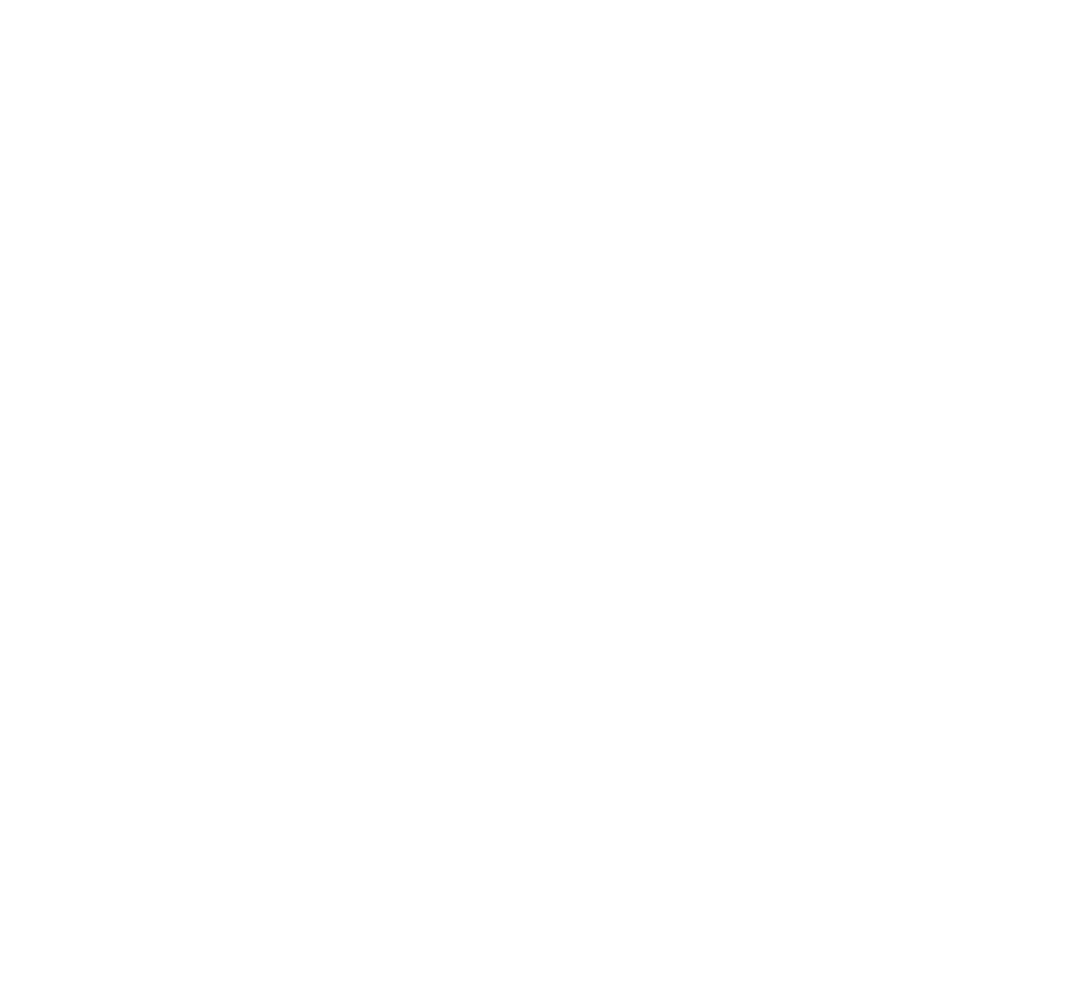
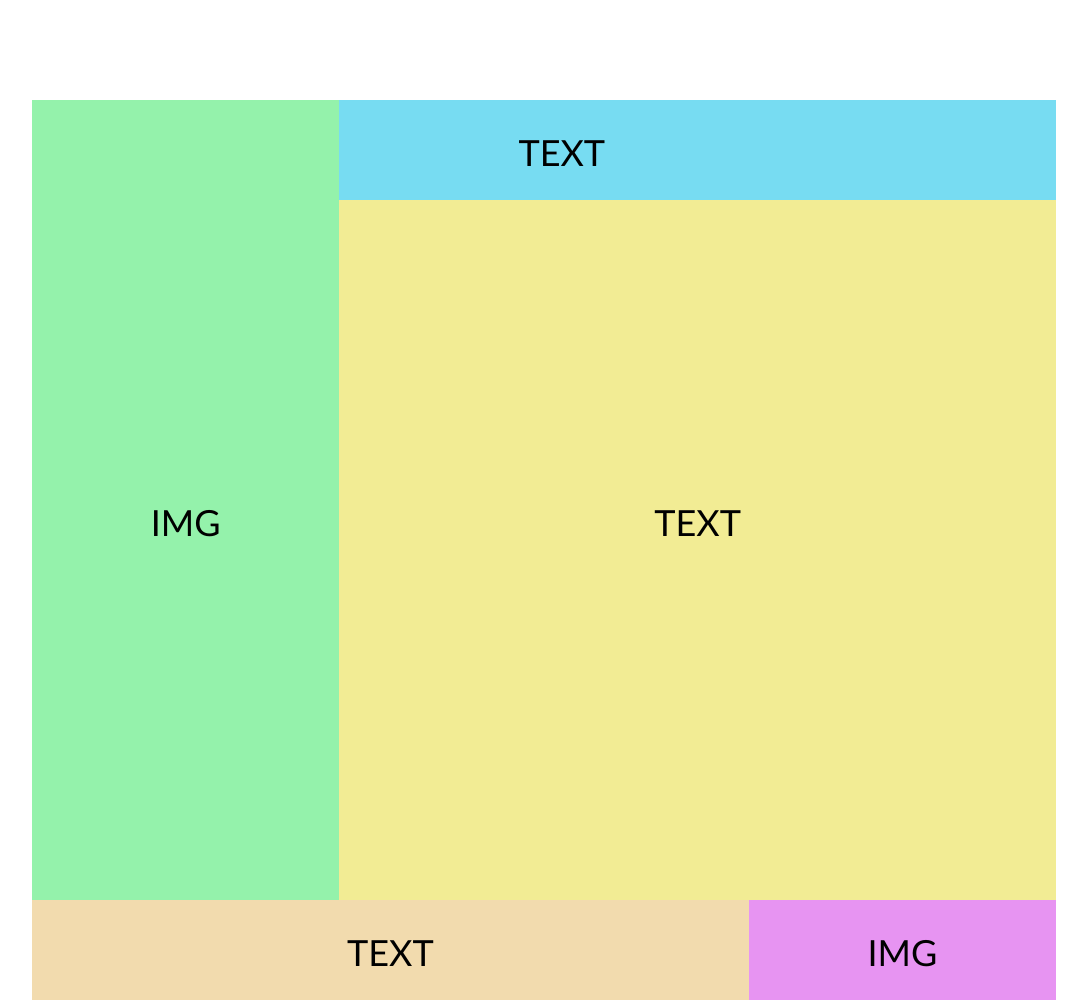
Before and after one commit to Vnyway/fe-lab3, a plain HTML site: page index.html in a window 1280 px wide. Shown: the whole page, without its empty margins (96-1183 px from the left). Before the commit the page ends 800 px from the top, so only its background shows below. Drawn offline with Linux system fonts and the light colour scheme.

Commit message:
Task 1: Styling template without display flex

```diff
--- a/index.html
+++ b/index.html
@@ -11,12 +11,12 @@
     <title>Лаб 3, завдання 1</title>
   </head>
   <body>
-    <div id="left"></div>
+    <div id="left">IMG</div>
     <div id="right">
-      <div id="header"></div>
-      <div id="content"></div>
+      <div id="header">TEXT</div>
+      <div id="content">TEXT</div>
     </div>
-    <div id="footer__content"></div>
-    <div id="footer__image"></div>
+    <div id="footer__content">TEXT</div>
+    <div id="footer__image">IMG</div>
   </body>
 </html>
--- a/style.css
+++ b/style.css
@@ -0,0 +1,57 @@
+* {
+  box-sizing: border-box;
+  margin: 0;
+  padding: 0;
+}
+
+body {
+  padding: 100px 10% 0;
+  font-family: "Trebuchet MS", "Arial", "Times New Roman";
+  font-size: 36px;
+  font-weight: 500;
+  text-align: center;
+}
+
+#left {
+  height: 800px;
+  width: 30%;
+  background-color: #94f2ab;
+  float: left;
+  padding-top: 400px;
+}
+
+#right {
+  height: 800px;
+  width: 70%;
+  float: right;
+}
+
+#header {
+  height: 100px;
+  background-color: #77dcf2;
+  padding-top: 30px;
+  text-align: start;
+  padding-left: 25%;
+}
+
+#content {
+  height: 700px;
+  background-color: #f2ec94;
+  padding-top: 300px;
+}
+
+#footer__content {
+  height: 100px;
+  float: left;
+  background-color: #f2dbae;
+  width: 70%;
+  padding-top: 30px;
+}
+
+#footer__image {
+  height: 100px;
+  float: right;
+  background-color: #e794f2;
+  width: 30%;
+  padding-top: 30px;
+}
```
